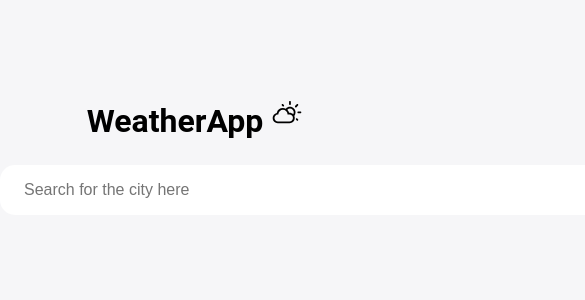
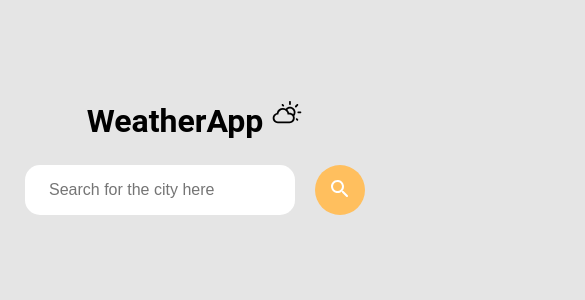
Before and after one commit to leandronunesdev/weather, a React (Create React App) app: page / in a window 390 px wide. Shown: the top 300 px of the page, 585 px wide, since content can reach past the window. Built offline with nearby package versions, Linux system fonts and the light colour scheme.

Commit message:
style: applies responsiveness to app

```diff
--- a/src/components/ForecastTable/index.tsx
+++ b/src/components/ForecastTable/index.tsx
@@ -8,12 +8,6 @@ import {
   TableHead,
 } from '@mui/material';
 import { ForecastType } from '../../pages/Home';
-import {
-  WiDayHaze,
-  WiDaySunny,
-  WiHumidity,
-  WiMoonWaningCrescent2,
-} from 'react-icons/wi';
 import { WEEK_DAYS } from '../../constants/weekDays';
 
 import * as S from './styles';
@@ -35,19 +29,19 @@ export const ForecastTable = ({ rows }: ForecastTableProps) => {
           <TableRow>
             <TableCell>{}</TableCell>
             <TableCell align='center'>
-              <WiDayHaze size='35px' color='#FFBF5E' />
+              <S.MorningIcon />
               <S.StyledParagraph>Morning</S.StyledParagraph>
             </TableCell>
             <TableCell align='center'>
-              <WiDaySunny size='35px' color='#FFBF5E' />
+              <S.DayIcon />
               <S.StyledParagraph>Day</S.StyledParagraph>
             </TableCell>
             <TableCell align='center'>
-              <WiMoonWaningCrescent2 size='35px' color='#4050D2' />
+              <S.NightIcon />
               <S.StyledParagraph>Night</S.StyledParagraph>
             </TableCell>
             <TableCell align='center'>
-              <WiHumidity size='35px' color='#6ABAD1' />
+              <S.HumidityIcon />
               <S.StyledParagraph>Humidity</S.StyledParagraph>
             </TableCell>
           </TableRow>
--- a/src/components/ForecastTable/styles.ts
+++ b/src/components/ForecastTable/styles.ts
@@ -1,5 +1,43 @@
-import styled from 'styled-components';
+import styled, { css } from 'styled-components';
+import {
+  WiDayHaze,
+  WiDaySunny,
+  WiHumidity,
+  WiMoonWaningCrescent2,
+} from 'react-icons/wi';
 
 export const StyledParagraph = styled.p`
   font-weight: bold;
 `;
+
+export const MorningIcon = styled(WiDayHaze).attrs({
+  size: '35px',
+})`
+  ${({ theme }) => css`
+    color: ${theme.colors.yellow};
+  `}
+`;
+
+export const DayIcon = styled(WiDaySunny).attrs({
+  size: '35px',
+})`
+  ${({ theme }) => css`
+    color: ${theme.colors.yellow};
+  `}
+`;
+
+export const NightIcon = styled(WiMoonWaningCrescent2).attrs({
+  size: '35px',
+})`
+  ${({ theme }) => css`
+    color: ${theme.colors.blue};
+  `}
+`;
+
+export const HumidityIcon = styled(WiHumidity).attrs({
+  size: '35px',
+})`
+  ${({ theme }) => css`
+    color: ${theme.colors.lightBlue};
+  `}
+`;
--- a/src/components/StatsBox/styles.ts
+++ b/src/components/StatsBox/styles.ts
@@ -14,11 +14,13 @@ export const StatsBoxWrapper = styled.div`
 `;
 
 export const StatsTitle = styled.div`
-  p {
-    margin: 20px 0 20px 20px;
-    color: grey;
-    font-size: 14px;
-  }
+  ${({ theme }) => css`
+    p {
+      margin: 20px 0 20px 20px;
+      color: ${theme.colors.darkGrey};
+      font-size: 14px;
+    }
+  `}
 `;
 
 export const StatsData = styled.div`
--- a/src/pages/Home/styles.ts
+++ b/src/pages/Home/styles.ts
@@ -5,6 +5,7 @@ export const HomeWrapper = styled.div`
   flex-direction: column;
   max-width: 1000px;
   margin: auto;
+  padding: 0 25px;
   font-family: 'Roboto', sans-serif;
 
   h1 {
@@ -20,11 +21,22 @@ export const HomeWrapper = styled.div`
     margin: 25px auto;
     border-radius: 15px;
   }
+
+  @media (max-width: 415px) {
+    .MuiTableCell-root {
+      padding: 16px 4px;
+    }
+
+    h2 {
+      font-size: 20px;
+    }
+  }
 `;
 
 export const StyledForm = styled.form`
-  margin: 0 auto 25px;
   display: flex;
+  width: 100%;
+  justify-content: center;
 `;
 
 export const StyledButton = styled.button`
@@ -32,9 +44,9 @@ export const StyledButton = styled.button`
     border: none;
     margin-left: 20px;
     height: 50px;
-    width: 50px;
+    min-width: 50px;
     background: ${theme.colors.yellow};
-    color: white;
+    color: ${theme.colors.white};
     font-size: 14px;
     border-radius: 50%;
     cursor: pointer;
@@ -49,4 +61,13 @@ export const StatsBoxSection = styled.div`
   display: grid;
   grid-template-columns: repeat(4, 1fr);
   margin: 25px 0 100px;
+
+  @media (max-width: 900px) {
+    grid-template-columns: repeat(2, 1fr);
+    grid-gap: 20px;
+  }
+
+  @media (max-width: 460px) {
+    grid-template-columns: 1fr;
+  }
 `;
--- a/src/styles/global.ts
+++ b/src/styles/global.ts
@@ -3,7 +3,7 @@ import { createGlobalStyle } from 'styled-components';
 export const GlobalStyle = createGlobalStyle`
     body {
         font-family: 'Roboto', sans-serif;
-        background: #F6F6F8;
+        background: #e5e5e5;
     }
 
     * {
--- a/src/styles/theme.ts
+++ b/src/styles/theme.ts
@@ -2,6 +2,7 @@ export const Theme = {
   colors: {
     white: '#FFFFFF',
     grey: '#d6d7da',
+    darkGrey: '#808080',
     yellow: '#FFBF5E',
     blue: '#4050D2',
     lightBlue: '#6ABAD1',
```
